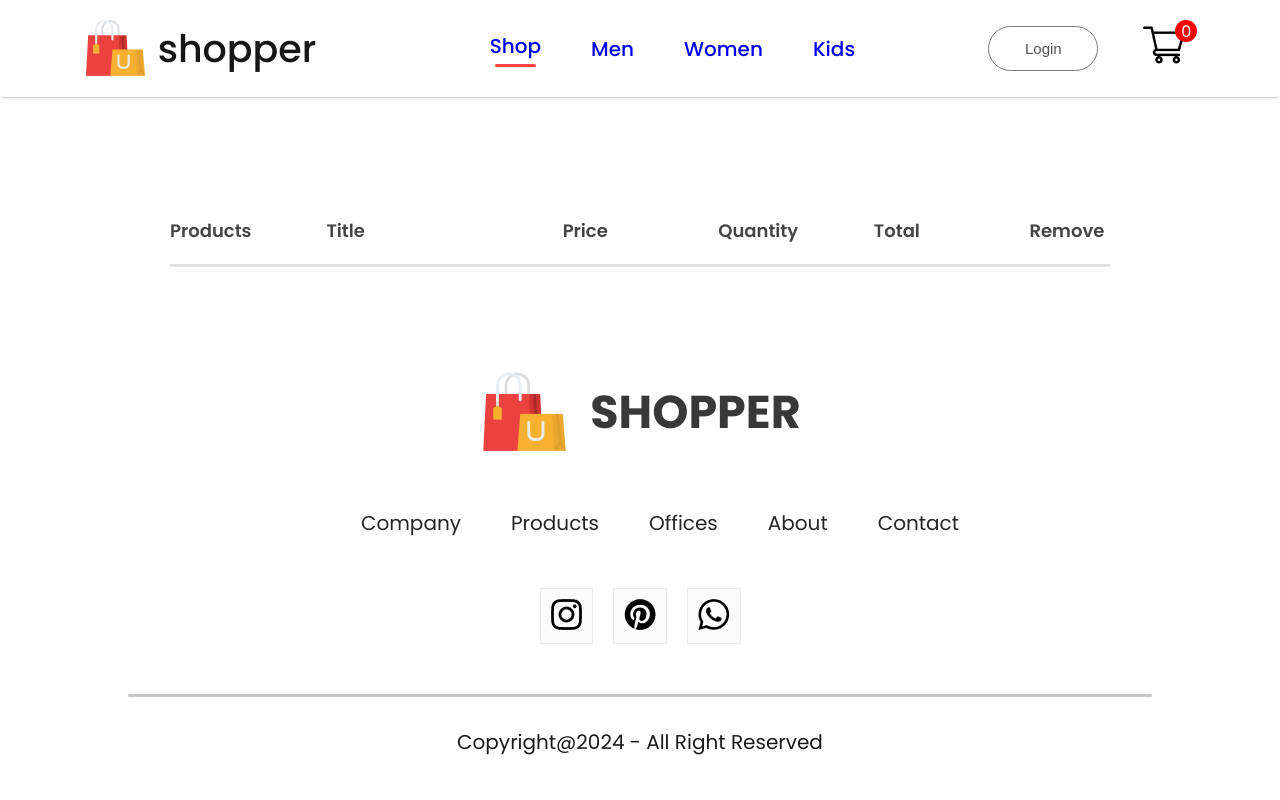
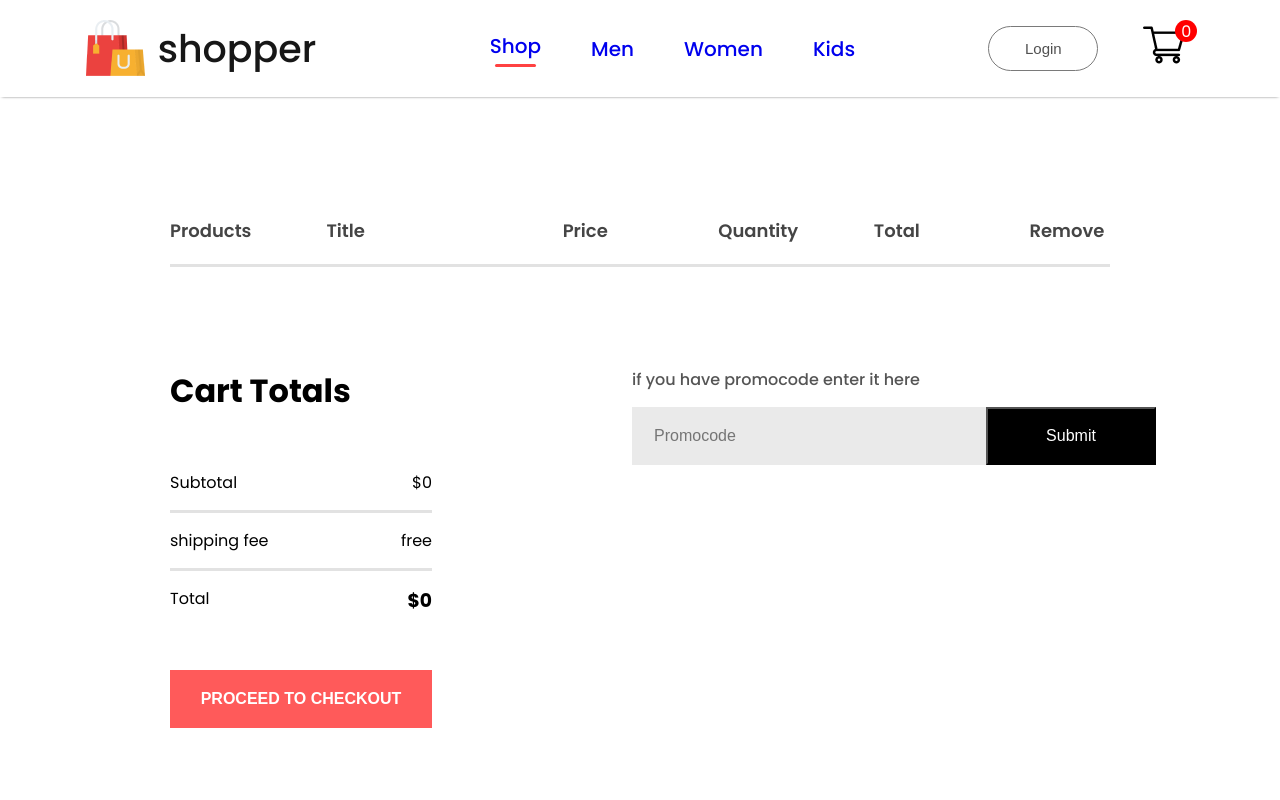
Before and after one commit to ghaith0hmaied/Shoppper, a React (Vite) app in the folder frontend/: page /cart in a window 1280 px wide. Shown: the top 800 px of the page. Built offline with nearby package versions, Linux system fonts and the light colour scheme.

Commit message:
fix cart component error
error gettotatAmount in cart component

```diff
--- a/frontend/src/Components/CartItems/Cartitem..css
+++ /dev/null
@@ -1,38 +0,0 @@
-.cartitems{
-    margin: 100px 170px;
-}
-.cartitems hr{
-    height: 3px;
-    background: #e2e2e2;
-    border: 0;
-}
-.cartitemformatmain{
-    display: grid;
-    grid-template-columns: 0.5fr 2fr 1fr 1fr 1fr 1fr;
-    align-items: center;
-    gap: 75px;
-    padding: 20px 0px;
-    color: #454545;
-    font-size: 18px;
-    font-weight: 600;
-}
-.cartitemformat{
-    font-size: 15px;
-    font-weight: 600;
-}
-.carticonproducticon{
-    height: 110px;
-
-}
-.removeicon{
-    width: 15px;
-    margin: 0px 40px;
-    cursor: pointer;
-}
-.quantity{
-    width: 64px;
-    height: 50px;
-    border: 2px solid #ebebeb;
-    background: #fff;
-    justify-content: center;
-}
--- /dev/null
+++ b/frontend/src/Components/CartItems/Cartitem.css
@@ -0,0 +1,99 @@
+.cartitems{
+    margin: 100px 170px;
+}
+.cartitems hr{
+    height: 3px;
+    background: #e2e2e2;
+    border: 0;
+}
+.cartitemformatmain{
+    display: grid;
+    grid-template-columns: 0.5fr 2fr 1fr 1fr 1fr 1fr;
+    align-items: center;
+    gap: 75px;
+    padding: 20px 0px;
+    color: #454545;
+    font-size: 18px;
+    font-weight: 600;
+}
+.cartitemformat{
+    font-size: 15px;
+    font-weight: 600;
+}
+.carticonproducticon{
+    height: 110px;
+
+}
+.removeicon{
+    width: 15px;
+    margin: 0px 40px;
+    cursor: pointer;
+}
+.quantity{
+    width: 64px;
+    height: 50px;
+    border: 2px solid #ebebeb;
+    background: #fff;
+    justify-content: center;
+}
+.cart-items-down{
+    display: flex;
+    margin: 100px 0px;
+
+}
+.cart-items-total{
+    flex: 1;
+    display: flex;
+    flex-direction: column;
+    margin-right: 200px;
+    gap: 40px;
+}
+.cart-items-total-items{
+    display: flex;
+    justify-content: space-between;
+    padding: 15px 0px;
+}
+.cart-items-total button{
+    width: 262px;
+    height: 58px;
+    outline: none;
+    border: none;
+    background: #ff5a5a;
+    color: white;
+    font-size: 16px;
+    font-weight: 600;
+    cursor: pointer;
+}
+.cartitems-promocode{
+    flex: 1;
+    font-size: 16px;
+    font-weight: 500;
+}
+.cartitems-promocode p{
+    color: #555;
+
+}
+
+.cartitem-promobox{
+    width: 504px;
+    margin-top: 15px;
+    padding-left: 20px;
+    height: 58px;
+    background: #eaeaea;
+}
+.cartitems-promocode input{
+    border: none;
+    outline: none;
+    background: transparent;
+    font-size: 16px;
+    width: 330px;
+    height: 50px;
+}
+.cartitem-promobox button{
+    width: 170px;
+    height: 58px;
+    font-size: 16px;
+    background: black;
+    color: white;
+    cursor: pointer;
+}
--- a/frontend/src/Components/CartItems/Cartitem.jsx
+++ b/frontend/src/Components/CartItems/Cartitem.jsx
@@ -1,9 +1,11 @@
-import React, { useContext } from 'react'
-import './Cartitem..css'
-import { ShopContext } from '../../Context/ShopContext'
-import remoceIcon from '../Assets/cart_cross_icon.png'
+import React, { useContext } from 'react';
+import './Cartitem.css';
+import { ShopContext } from '../../Context/ShopContext';
+import removeIcon from '../Assets/cart_cross_icon.png';
+
 const Cartitem = () => {
-    const {all_product,cartItem,removeFromCart}= useContext(ShopContext);
+  const { all_product, cartItem, removeFromCart,getTotalAmount } = useContext(ShopContext);
+
   return (
     <div className='cartitems'>
       <div className="cartitemformatmain">
@@ -15,27 +17,52 @@ const Cartitem = () => {
         <p>Remove</p>
       </div>
       <hr />
-      {all_product.map((e)=>{
-        if(cartItem[e.id]>0){
-            return<>
-             <div key={e.id} className="cartitemformat cartitemformatmain">
-                <img src={e.image} alt="" className='carticonproducticon'/>
-                <p>{e.name}</p>
-                <p>${e.new_price}</p>
-                <button className='quantity'>{cartItem[e.id]}</button>
-                <p>${e.new_price*cartItem[e.id]}</p>
-                <img className='removeicon' src={remoceIcon} alt="" onClick={()=>removeFromCart(e.id)} />
+      {all_product.map((product) => { // Use `product` instead of `e` for clarity
+        if (cartItem[product.id] > 0) {
+          return (
+            <div key={product.id} className="cartitemformat cartitemformatmain"> {/* Add `key` prop here */}
+              <img src={product.image} alt="" className='carticonproducticon ' />
+              <p>{product.name}</p>
+              <p>${product.new_price}</p>
+              <button className='quantity'>{cartItem[product.id]}</button> {/* Typo here, use `cartItem[product.id]` */}
+              <p>${product.new_price * cartItem[product.id]}</p>
+              <img className='removeicon' src={removeIcon} alt="" onClick={() => removeFromCart(product.id)} />
             </div>
-            <hr />
-            </>
-
-
+          );
         }
-
         return null;
       })}
+      <div className="cart-items-down">
+        <div className="cart-items-total">
+            <h1>Cart Totals</h1>
+            <div>
+                <div className="cart-items-total-items">
+                    <p>Subtotal</p>
+                    <p>${getTotalAmount()}</p>
+                </div>
+                <hr />
+                <div className="cart-items-total-items">
+                    <p>shipping fee</p>
+                    <p>free</p>
+                </div>
+                <hr />
+                <div className="cart-items-total-items">
+                    <p>Total</p>
+                    <h3>${getTotalAmount()}</h3>
+                </div>
+            </div>
+            <button>PROCEED TO CHECKOUT</button>
+        </div>
+        <div className="cartitems-promocode">
+            <p>if you have promocode enter it here</p>
+            <div className="cartitem-promobox">
+                <input type="text" placeholder='Promocode' />
+                <button>Submit</button>
+            </div>
+        </div>
+      </div>
     </div>
-  )
-}
+  );
+};
 
-export default Cartitem
+export default Cartitem;
--- a/frontend/src/Context/ShopContext.jsx
+++ b/frontend/src/Context/ShopContext.jsx
@@ -25,7 +25,17 @@ const ShopContextProvider = (props)=>{
         setCartItem((prev)=>({...prev,[itemId]:prev[itemId]-1}))
     }
 
-    const contextValue = {all_product,cartItem,addToCart,removeFromCart};
+    const getTotalAmount = ()=>{
+        let totalAmount=0;
+        for (const item in cartItem){
+            if (cartItem[item]>0){
+                let itemInfo = all_product.find((product)=>product.id === Number (item))
+                totalAmount += itemInfo.new_price * cartItem[item];
+            }
+            return totalAmount;
+        }
+    }
+    const contextValue = {all_product,cartItem,addToCart,removeFromCart,getTotalAmount};
 
     return (
     <ShopContext.Provider value={contextValue}>
```
